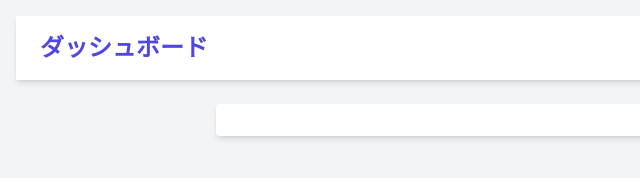
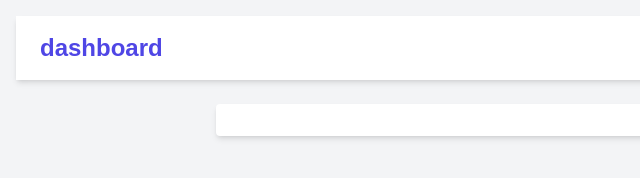
Before and after one commit to TOUOKA/jobtrackr, a plain HTML site: page dashboard.html in a window 1280 px wide. Shown: the full height of the page, 0-640 px from the left. Drawn offline with nearby package versions, Linux system fonts and the light colour scheme.

Commit message:
Add dashboard change name2

```diff
--- a/dashboard.html
+++ b/dashboard.html
@@ -12,7 +12,7 @@
 <body class="bg-gray-100 min-h-screen text-gray-800">
   <!-- ヘッダー（共通化推奨） -->
   <header class="bg-white shadow-md px-6 py-4 flex justify-between items-center">
-    <h1 class="text-2xl font-bold text-indigo-600">ダッシュボード</h1>
+    <h1 class="text-2xl font-bold text-indigo-600">dashboard</h1>
     <button onclick="location.href='index.html'" class="bg-blue-500 text-white px-3 py-1 rounded">カンバンへ戻る</button>
   </header>
 
```
